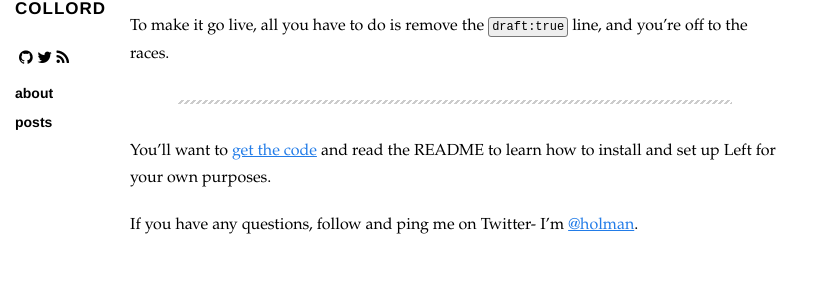
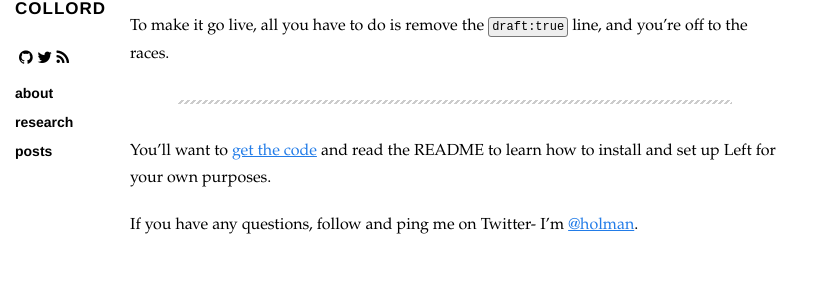
Before and after one commit to acollord/acollord.github.io, a Jekyll site: the page built from _posts/2014-02-25-draft.markdown, in a window 1280 px wide. Shown: the part 152-453 px from the top of the page, without its empty margins (0-827 px from the left). Built offline with Jekyll 4.4.1, drawn with Linux system fonts in a browser that asks for light colours; nearby versions of some CDN libraries; Markdown is read by kramdown in place of the engine named in the settings; comment, search, counter and statistics services are not loaded.

Commit message:
Update layout.html

```diff
--- a/_layouts/layout.html
+++ b/_layouts/layout.html
@@ -49,6 +49,7 @@
     <section class="sections">
       <ul>
         <li><a href="/about.html">about</a></li>
+         <li><a href="/research.html">research</a></li>
         <li><a href="/">posts</a></li>
       </ul>
     </section>
```
